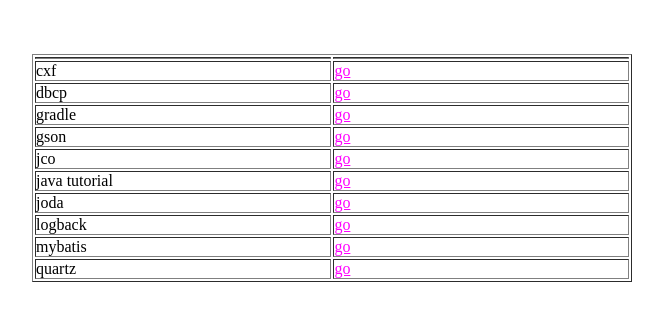
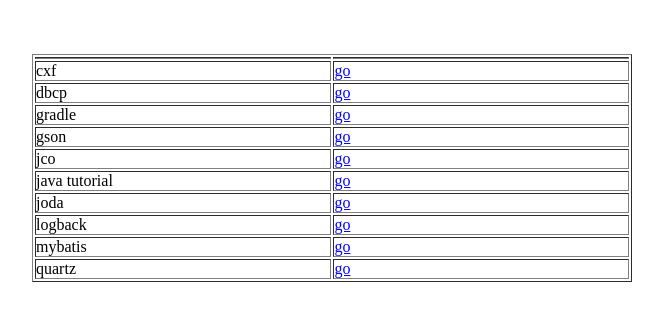
Before and after one commit to heehow/httpex01, a plain HTML site: page index.html in a window 1280 px wide. Shown: the whole page, without its empty margins (308-971 px from the left). Drawn offline with Linux system fonts and the light colour scheme.

Commit message:
Update bitnamistack.css

```diff
--- a/bitnamistack.css
+++ b/bitnamistack.css
@@ -2,7 +2,7 @@
 
 img {border:0px}
 
-a:link {color:#ff00ff;text-decoration: underline;}
+a:link {color:#0000ff;text-decoration: underline;}
 
 h3 {font-size: 18px;margin-bottom:16px}
 h1 {font-size: 22px;margin-bottom:16px;text-align:center}
```
